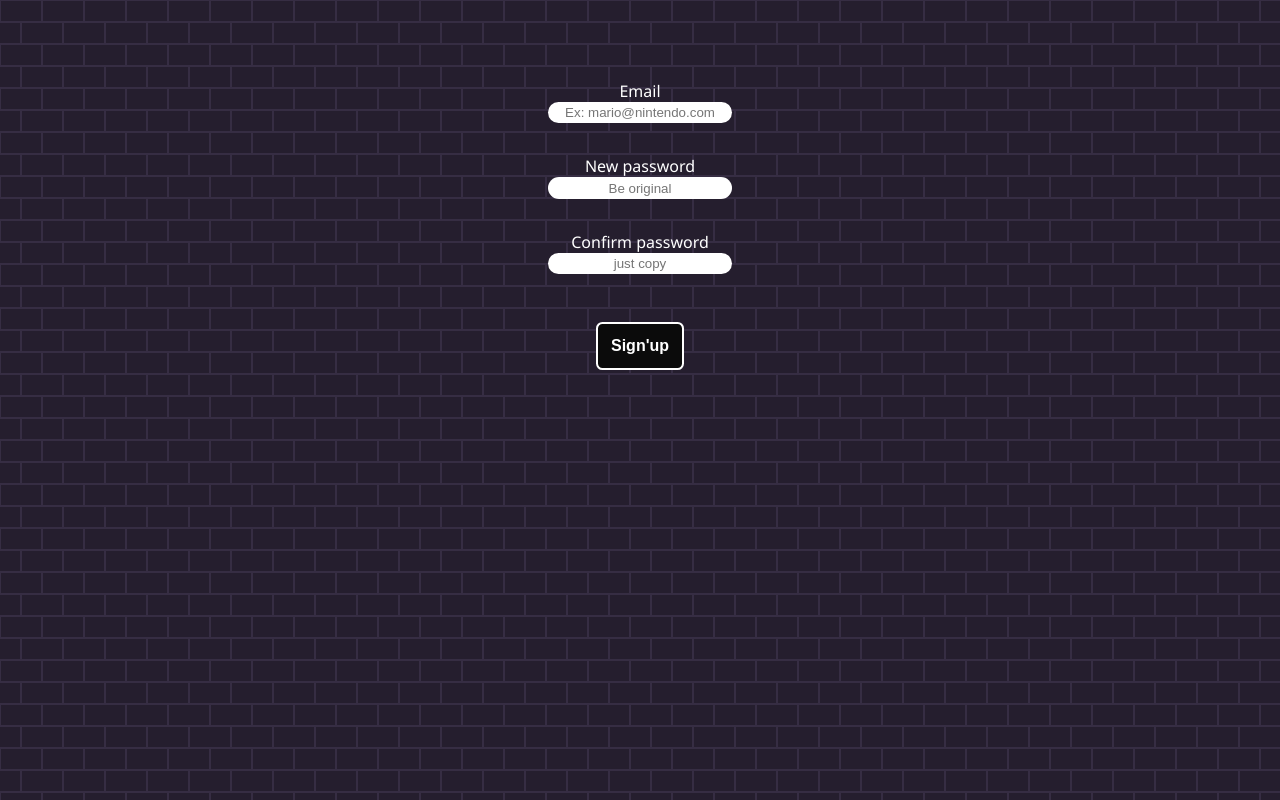
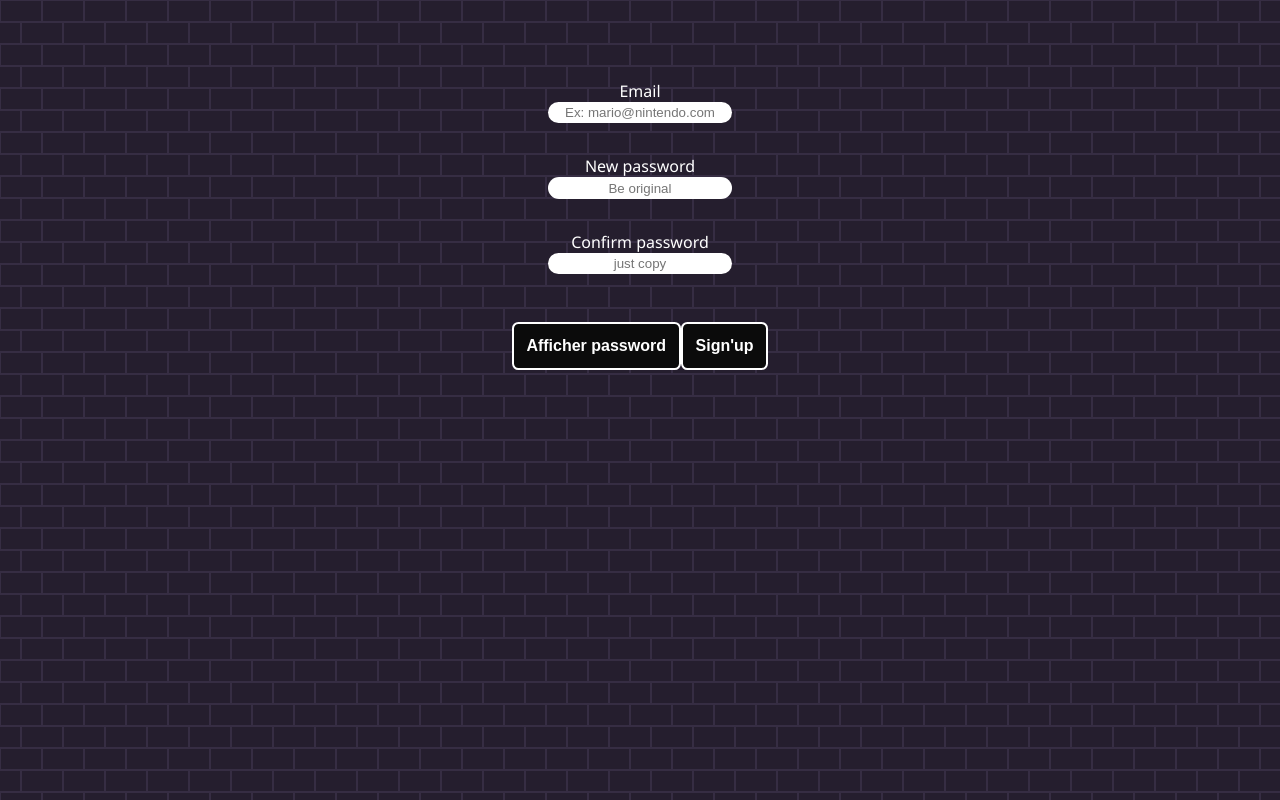
Before and after one commit to vinz-DY/projet_fullstack, a React (Vite) app in the folder frontend/: page /signup in a window 1280 px wide. Built offline with nearby package versions, Linux system fonts and the light colour scheme; no server answers; a web font is replaced by a local one.

Commit message:
ajout de toastify pour les erreurs du signup

```diff
--- a/frontend/package.json
+++ b/frontend/package.json
@@ -10,7 +10,8 @@
     "react": "^18.2.0",
     "react-dom": "^18.2.0",
     "react-icons": "^4.12.0",
-    "react-router-dom": "^6.14.2"
+    "react-router-dom": "^6.14.2",
+    "react-toastify": "^10.0.4"
   },
   "devDependencies": {
     "@vitejs/plugin-react": "^4.0.3",
--- a/frontend/src/pages/Signup.jsx
+++ b/frontend/src/pages/Signup.jsx
@@ -1,8 +1,11 @@
-import { React, useState } from "react";
+import React, { useState } from "react";
+import { ToastContainer, toast } from "react-toastify";
+import "react-toastify/dist/ReactToastify.css";
 import connexion from "../services/connexion";
 import "./signup.css";
 
 function Signup() {
+  const [showPassword, setShowPassword] = useState(false);
   const [formData, setFormData] = useState({
     email: "",
     hashpassword: "",
@@ -17,19 +20,43 @@ function Signup() {
     });
   };
 
+  const handleTogglePassword = () => {
+    setShowPassword(!showPassword);
+  };
+
+  const showToastErrorMessage = (message) => {
+    toast.error(message);
+  };
+
+  const showToastSuccessMessage = () => {
+    toast.success("Super, tu fais partie des nôtres !");
+  };
+
+  const showToastPasswordMismatchMessage = () => {
+    toast.error("Les mots de passe ne correspondent pas.");
+  };
+
   const handleSubmit = async (e) => {
     e.preventDefault();
 
+    if (formData.hashpassword.length < 5) {
+      showToastErrorMessage(
+        "Le mot de passe doit avoir au moins 5 caractères."
+      );
+      return;
+    }
+
     if (formData.hashpassword !== formData.confirmPassword) {
-      console.error("Les mots de passe ne correspondent pas.");
+      showToastPasswordMismatchMessage();
       return;
     }
 
     try {
       const response = await connexion.post("/users", formData);
       console.info("Nouvel utilisateur ajouté:", response.data);
+      showToastSuccessMessage();
     } catch (error) {
-      console.error("Erreur lors de l'ajout de l'utilisateur:", error);
+      showToastErrorMessage("Cet utilisateur existe déjà.");
     }
   };
 
@@ -51,7 +78,7 @@ function Signup() {
           New password
           <input
             placeholder="Be original"
-            type="password"
+            type={showPassword ? "text" : "password"}
             name="hashpassword"
             value={formData.hashpassword}
             onChange={handleChange}
@@ -62,7 +89,7 @@ function Signup() {
           Confirm password
           <input
             placeholder="just copy"
-            type="password"
+            type={showPassword ? "text" : "password"}
             name="confirmPassword"
             value={formData.confirmPassword}
             onChange={handleChange}
@@ -70,11 +97,19 @@ function Signup() {
           />
         </label>
         <div>
+          <button
+            className="play playmarg"
+            type="button"
+            onClick={handleTogglePassword}
+          >
+            {showPassword ? "Cacher password" : "Afficher password"}
+          </button>
           <button type="submit" className="play playmarg">
             Sign'up
           </button>
         </div>
       </form>
+      <ToastContainer />
     </div>
   );
 }
```
Also changed, not shown: 1 other file (tests, documents, lock files or other folders).
